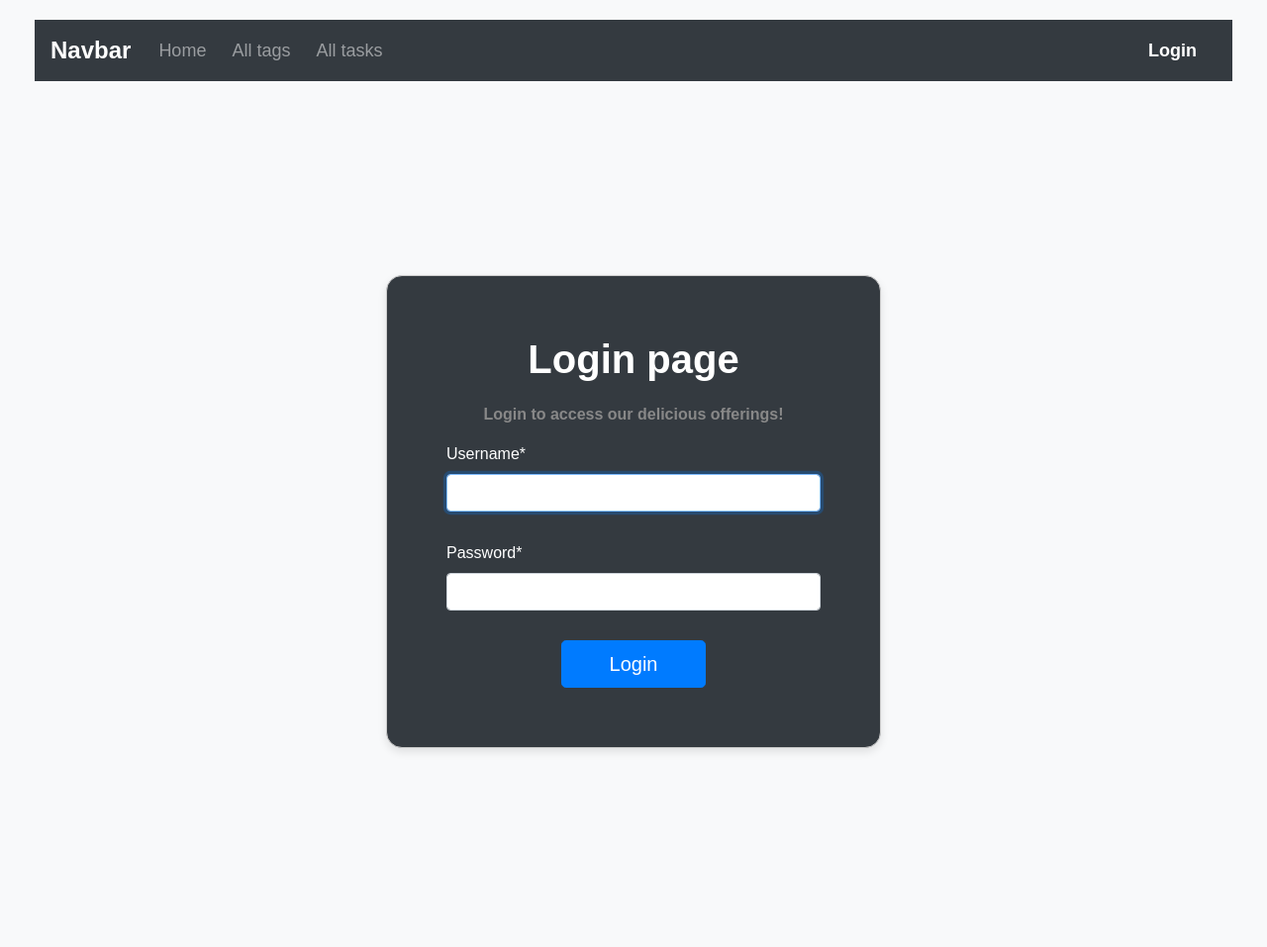
After one commit to volodymyr-komarnyckyi/todo_list, a Django app: page /accounts/login/ in a window 1280 px wide. The commit adds this page. Shown: the whole page at 99% size. Run offline with Django 4.2, Linux system fonts and the light colour scheme; some libraries are stand-ins or nearby versions.

Commit message:
Create login for user

```diff
--- a/templates/base.html
+++ b/templates/base.html
@@ -25,9 +25,9 @@
       </div>
       <div class="row-sm-10">
         {% block content %}{% endblock %}
-{#        {% block pagination %}#}
-{#          {% include "includes/pagination.html" %}#}
-{#        {% endblock %}#}
+        {% block pagination %}
+          {% include "includes/pagination.html" %}
+        {% endblock %}
       </div>
     </div>
   </div>
--- a/templates/includes/navbar.html
+++ b/templates/includes/navbar.html
@@ -19,9 +19,9 @@
     <form class="form-inline my-2 my-lg-0">
       {% if user.is_authenticated %}
         <a class="navbar-brand" href="#">User: {{ user.username }}</a>
-        <a class="navbar-brand" href="#">Logout</a>
+        <a class="navbar-brand" href="{% url "logout" %}">Logout</a>
       {% else %}
-        <a class="navbar-brand" href="#">Login</a>
+        <a class="navbar-brand" href="{% url "login" %}">Login</a>
       {% endif %}
     </form>
   </div>
--- /dev/null
+++ b/templates/includes/pagination.html
@@ -0,0 +1,19 @@
+{% if is_paginated %}
+  <ul class="pagination">
+    {% if page_obj.has_previous %}
+      <li class="page-item">
+        <a class="page-link" href="?page={{ page_obj.previous_page_number }}">Prev</a>
+      </li>
+    {% endif %}
+
+    <li class="page-item active">
+      <span class="page-link">{{ page_obj.number }} of {{ paginator.num_pages }}</span>
+    </li>
+
+    {% if page_obj.has_next %}
+      <li class="page-item">
+        <a class="page-link" href="?page={{ page_obj.next_page_number }}">Next</a>
+      </li>
+    {% endif %}
+  </ul>
+{% endif %}
--- /dev/null
+++ b/templates/registration/login.html
@@ -0,0 +1,62 @@
+{% extends "base.html" %}
+{% load crispy_forms_filters %}
+
+{% block content %}
+<style>
+  body {
+    overflow-y: hidden;
+  }
+
+  .container {
+    height: 100vh;
+    display: flex;
+    align-items: center;
+  }
+
+  .card {
+    width: 100%;
+    max-width: 500px;
+    margin: auto;
+  }
+
+  .card-body {
+    padding: 40px;
+  }
+
+  .card-title {
+    font-size: 2.5rem;
+    font-weight: bold;
+    color: #fff;
+    margin-bottom: 20px;
+  }
+
+  .card-text {
+    font-size: 1.2rem;
+    color: #888;
+  }
+
+  .form-group {
+    margin-bottom: 30px;
+  }
+
+</style>
+
+<div class="container">
+  <div class="card bg-dark text-white" style="border-radius: 1rem;">
+    <div class="card-body">
+      <h2 class="card-title text-center">Login page</h2>
+      <p class="card-text text-center">Login to access our delicious offerings!</p>
+
+      <form method="post" action="{% url 'login' %}" class="needs-validation" novalidate>
+        {% csrf_token %}
+        {{ form|crispy }}
+
+        <div class="text-center mt-4">
+          <button class="btn btn-primary btn-lg px-5" type="submit">Login</button>
+          <input type="hidden" name="next" value="{{ next }}">
+        </div>
+      </form>
+    </div>
+  </div>
+</div>
+{% endblock %}
--- a/templates/todo/task_detail.html
+++ b/templates/todo/task_detail.html
@@ -21,6 +21,7 @@
 
     <div class="row mt-4">
       <div class="col-md-12">
+        <h4>Tags:</h4>
         {% for tag in task.tags.all %}
           <hr>
           <p class="text-muted"><strong>ID:</strong> {{ tag.id }} </p>
--- a/todo/urls.py
+++ b/todo/urls.py
@@ -3,6 +3,7 @@ from django.urls import path
 from todo.views import (
     index,
     TagListView,
+    TagCreateView,
     TaskListView,
     TaskDetailView,
 )
@@ -14,6 +15,12 @@ urlpatterns = [
         "tags/",
         TagListView.as_view(),
         name="tag-list"
+    ),
+
+    path(
+        "tags/create",
+        TagCreateView.as_view(),
+        name="tag-create"
     ),
 
     path(
--- a/todo_list/urls.py
+++ b/todo_list/urls.py
@@ -21,5 +21,6 @@ from django.urls import path, include
 
 urlpatterns = [
     path('admin/', admin.site.urls),
-    path("", include("todo.urls", namespace="todo"))
+    path("", include("todo.urls", namespace="todo")),
+    path("accounts/", include("django.contrib.auth.urls")),
 ] + static(settings.MEDIA_URL, document_root=settings.MEDIA_ROOT)
```
Also changed, not shown: templates/registration/logged_out.html (added, +17 -0 lines), todo/views.py (+8 -0 lines), todo_list/settings.py (+7 -0 lines).
